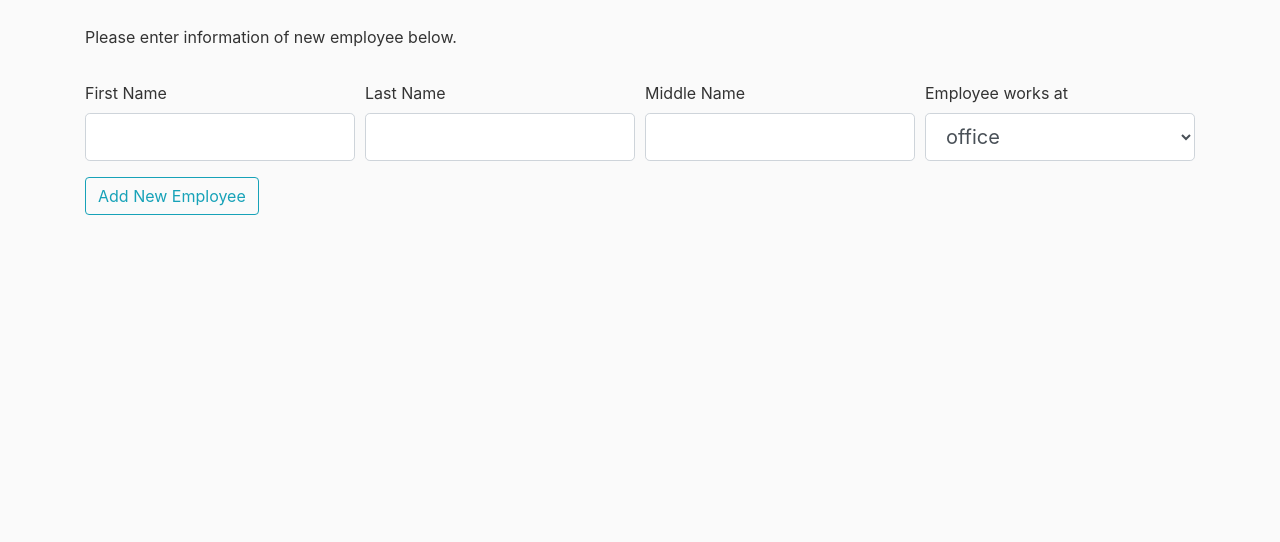
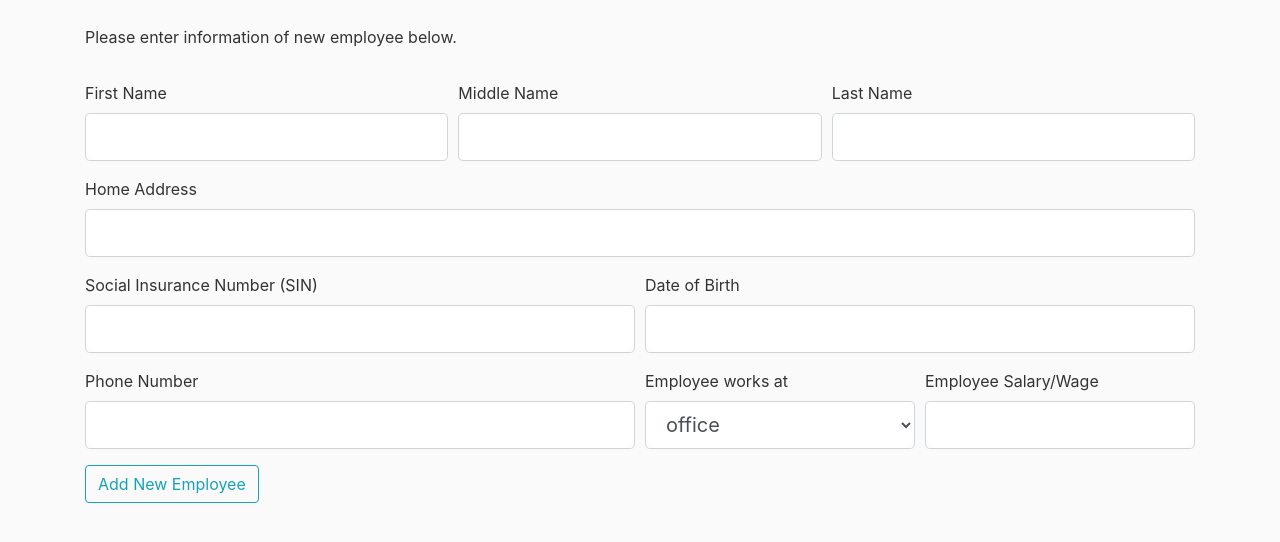
Before and after one commit to ShahramZaheri/cmpt354project, a Flask app: page /employee/add_new_employee in a window 1280 px wide. Shown: the part 56-598 px from the top of the page. Run offline with Flask 2, Linux system fonts and the light colour scheme; some libraries are stand-ins or nearby versions.

Commit message:
add employee page fully functional

```diff
--- a/flaskr/__init__.py
+++ b/flaskr/__init__.py
@@ -1,11 +1,17 @@
 import os
 import sqlite3
+from datetime import datetime
+
 
 from flask import Flask, render_template, url_for, flash, redirect, request
 from forms import NewEmployeeForm, update_employee_info_form, remove_employee_form
 
 
+
+
+
 def create_app(test_config=None):
+
         # create and configure the app
         app = Flask(__name__, instance_relative_config=True)
         app.config.from_mapping(
@@ -45,21 +51,58 @@ def create_app(test_config=None):
         @app.route('/employee/add_new_employee', methods=['GET', 'POST'])
         def add_new_employee():
                 form=NewEmployeeForm()
+                TODAYS_DATE = datetime.today().strftime('%Y-%m-%d')
+
                 if form.validate_on_submit():
+
+                        if(len(form.employee_middle_name.data) == 0):
+                                # no middle name
+                                form.employee_middle_name.data = "NULL"
+
                         conn = sqlite3.connect("instance/flaskr.sqlite")
                         c = conn.cursor()
-                        #Add the new employee into the 'employee' table
-                        query = 'insert into employee VALUES (?, ?, ?,?)'
+
+                        #use next available ID
+                        c.execute('''
+                                SELECT MAX(EmployeeID)
+                                FROM Employee
+                                '''
+                                )
+                        Employee_id_dict = list(c.fetchall())
+                        EMPLOYEE_ID = str(int(Employee_id_dict[0][0]) + 1)
+
+                        #Add the new employee into the 'Employee' table
+                        query = 'insert into Employee VALUES (?, ?, ?, ?, ?, ?, ?,?)'
+                        c.execute(query, (EMPLOYEE_ID,
+                                form.employee_SIN.data,
+                                form.employee_date_of_birth.data,
+                                TODAYS_DATE,
+                                form.employee_first_name.data,
+                                form.employee_middle_name.data,
+                                form.employee_last_name.data,
+                                form.employee_Address.data))
+
+                        if (form.employee_role.data == "office"):
+                                # add to office table
+                                query = 'insert into Office VALUES (?, ?)'
+                                c.execute(query, (EMPLOYEE_ID, int(form.employee_salary.data)))
+
+                        else:
+                                # add to operations table
+                                query = 'insert into Operations VALUES (?, ?)'
+                                c.execute(query, (EMPLOYEE_ID, float(form.employee_salary.data)))
+
+                        # Add thier Phone Number
+                        query = 'insert into Phone values (?,?)'
+                        c.execute(query, (form.employee_phone.data, EMPLOYEE_ID) )
 
 
-                        c.execute(query, (form.employee_first_name.data,
-                                form.employee_last_name.data,
-                                form.employee_middle_name.data,
-                                form.employee_role.data))
+                        conn.commit()
+                        c.close()
 
-                        conn.commit()
-                        flash(f'New employee {form.employee_first_name.data} added to db', 'success')
+                        flash(f'{form.employee_first_name.data} {form.employee_last_name.data}: added to database', 'success')
                         return redirect(url_for('add_new_employee'))
+
 
                 return render_template('add_new_employee.html',form=form)
 
--- a/flaskr/templates/add_new_employee.html
+++ b/flaskr/templates/add_new_employee.html
@@ -6,8 +6,9 @@
   <fieldset class="form-group">
   </fieldset>
   <div class="form-row">
+
     <!-- first name -->
-    <div class="form-group col-md-3">
+    <div class="form-group col-md-4">
       {{ form.employee_first_name.label(class="form-control-label") }}
 
       {% if form.employee_first_name.errors %}
@@ -21,9 +22,15 @@
       {{ form.employee_first_name(class="form-control form-control-lg") }}
       {% endif %}
     </div>
+
+    <!-- middle name -->
+    <div class="form-group col-md-4">
+      {{ form.employee_middle_name.label(class="form-control-label") }}
+      {{ form.employee_middle_name(class="form-control form-control-lg") }}
+    </div>
+
     <!-- last name -->
-
-    <div class="form-group col-md-3">
+    <div class="form-group col-md-4">
       {{ form.employee_last_name.label(class="form-control-label") }}
 
       {% if form.employee_last_name.errors %}
@@ -37,21 +44,78 @@
       {{ form.employee_last_name(class="form-control form-control-lg") }}
       {% endif %}
     </div>
-    <!-- middle name -->
-    <div class="form-group col-md-3">
-      {{ form.employee_middle_name.label(class="form-control-label") }}
+  </div>
 
-      {% if form.employee_middle_name.errors %}
-      {{ form.employee_middle_name(class="form-control form-control-lg is-invalid") }}
+  <!-- address -->
+  <div class="form-group">
+    {{ form.employee_Address.label(class="form-control-label") }}
+
+      {% if form.employee_Address.errors %}
+      {{ form.employee_Address(class="form-control form-control-lg is-invalid") }}
       <div class="invalid-feedback">
-        {% for error in form.employee_middle_name.errors %}
+        {% for error in form.employee_Address.errors %}
         <span>{{ error }}</span>
         {% endfor %}
       </div>
       {% else %}
-      {{ form.employee_middle_name(class="form-control form-control-lg") }}
+      {{ form.employee_Address(class="form-control form-control-lg") }}
       {% endif %}
     </div>
+  </div>
+
+  <div class="form-row">
+
+    <!-- SIN -->
+    <div class=" form-group col-md-6">
+      {{ form.employee_SIN.label(class="form-control-label") }}
+
+      {% if form.employee_SIN.errors %}
+      {{ form.employee_SIN(class="form-control form-control-lg is-invalid") }}
+      <div class="invalid-feedback">
+        {% for error in form.employee_SIN.errors %}
+        <span>{{ error }}</span>
+        {% endfor %}
+      </div>
+      {% else %}
+      {{ form.employee_SIN(class="form-control form-control-lg") }}
+      {% endif %}
+    </div>
+
+    <!-- Birthday -->
+    <div class="form-group col-md-6">
+      {{ form.employee_date_of_birth.label(class="form-control-label") }}
+
+      {% if form.employee_date_of_birth.errors %}
+      {{ form.employee_date_of_birth(class="form-control form-control-lg is-invalid") }}
+      <div class="invalid-feedback">
+        {% for error in form.employee_date_of_birth.errors %}
+        <span>{{ error }}</span>
+        {% endfor %}
+      </div>
+      {% else %}
+      {{ form.employee_date_of_birth(class="form-control form-control-lg") }}
+      {% endif %}
+    </div>
+  </div>
+
+  <div class="form-row">
+
+    <!-- Phone Number -->
+    <div class="form-group col-md-6">
+      {{ form.employee_phone.label(class="form-control-label") }}
+
+      {% if form.employee_phone.errors %}
+      {{ form.employee_phone(class="form-control form-control-lg is-invalid") }}
+      <div class="invalid-feedback">
+        {% for error in form.employee_phone.errors %}
+        <span>{{ error }}</span>
+        {% endfor %}
+      </div>
+      {% else %}
+      {{ form.employee_phone(class="form-control form-control-lg") }}
+      {% endif %}
+    </div>
+
     <!-- employee role -->
     <div class="form-group col-md-3">
       {{ form.employee_role.label(class="form-control-label") }}
@@ -67,9 +131,30 @@
       {{ form.employee_role(class="form-control form-control-lg") }}
       {% endif %}
     </div>
+
+    <!-- employee salary/wage-->
+    <div class="form-group col-md-3">
+      {{ form.employee_salary.label(class="form-control-label") }}
+
+      {% if form.employee_salary.errors %}
+      {{ form.employee_salary(class="form-control form-control-lg is-invalid") }}
+      <div class="invalid-feedback">
+        {% for error in form.employee_salary.errors %}
+        <span>{{ error }}</span>
+        {% endfor %}
+      </div>
+      {% else %}
+      {{ form.employee_salary(class="form-control form-control-lg") }}
+      {% endif %}
+    </div>
+
   </div>
-    <div class="form-group">
-      {{ form.submit(class="btn btn-outline-info") }}
-    </div>
+
+
+
+
+  <div class="form-group">
+    {{ form.submit(class="btn btn-outline-info") }}
+  </div>
 </form>
 {% endblock content %}
--- a/forms.py
+++ b/forms.py
@@ -1,5 +1,5 @@
 from flask_wtf import FlaskForm
-from wtforms import StringField, IntegerField, PasswordField, SubmitField, BooleanField, TextField, TextAreaField, SelectField
+from wtforms import StringField, IntegerField, PasswordField, SubmitField, BooleanField, TextField, TextAreaField, SelectField, DecimalField
 from wtforms.validators import DataRequired, Length, Email, EqualTo
 
 
@@ -7,17 +7,18 @@ from wtforms.validators import DataRequired, Length, Email, EqualTo
 #Form for inserting new employee
 class NewEmployeeForm(FlaskForm):
     employee_first_name = StringField('First Name', validators=[DataRequired(), Length(min=1, max=25)])
-    employee_middle_name = StringField('Middle Name', validators=[DataRequired(), Length(min=1, max=25)])
+    employee_middle_name = StringField('Middle Name',validators=[ Length(max=25)])
     employee_last_name = StringField('Last Name', validators=[DataRequired(), Length(min=1, max=25)])
     # employee_email = StringField('Email',validators=[DataRequired(), Email()])
-    # employee_SIN = StringField('Social Insurance Number (SIN)', validators=[DataRequired(), Length(min=1, max=25)])
-    # employee_phone = StringField('Phone Number', validators=[DataRequired(), Length(min=1, max=25)])
-    # employee_Address= StringField('Home Address', validators=[DataRequired(), Length(min=1, max=25)])
-    # employee_date_of_hire = StringField('Date of Hire', validators=[DataRequired(), Length(min=1, max=25)])
-    # employee_date_of_birth = StringField('Date of Birth', validators=[DataRequired(), Length(min=1, max=25)])
+    employee_SIN = StringField('Social Insurance Number (SIN)', validators=[DataRequired(), Length(min=9, max=9)])
+    employee_phone = StringField('Phone Number', validators=[DataRequired(), Length(min=10, max=10)])
+    employee_Address= StringField('Home Address', validators=[DataRequired(), Length(min=1, max=25)])
+    employee_date_of_birth = StringField('Date of Birth', validators=[DataRequired(), Length(min=1, max=25)])
     roles=["office", "operation"]
     employee_role = SelectField('Employee works at', choices = roles, validators = [DataRequired()])
-    # employee_salary = IntegerField('Employee Salary/wage', validators = [DataRequired()])
+    employee_salary = DecimalField('Employee Salary/Wage', places=2, validators=[DataRequired()])
+
+
 
     # first_emergency_contact_full_name = StringField('Emergency Contact Full Name', validators=[DataRequired(), Length(min=1, max=25)])
     # first_emergency_contact_relationship = StringField('Relationship with Employee', validators=[DataRequired(), Length(min=1, max=25)])
```
Also changed, not shown: flaskr/Hungfung_1_final.sql (+6 -6 lines), flaskr/templates/report.html (+6 -7 lines).
